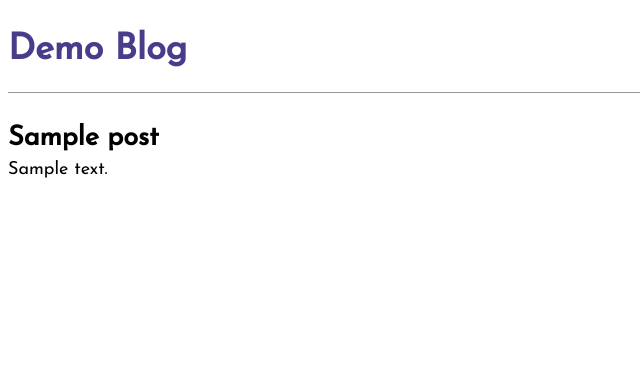
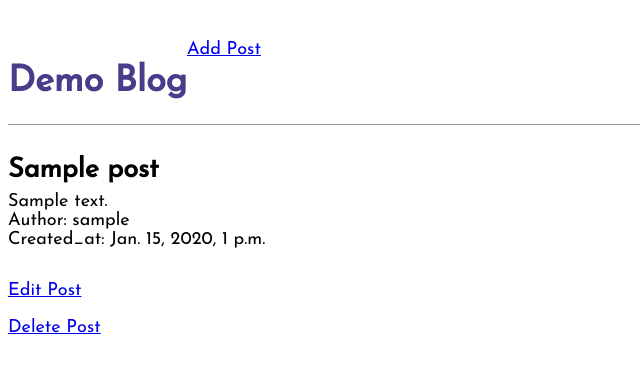
Before and after one commit to FadeevDeniss/blog_proj, a Django app: page /post/1/ in a window 1280 px wide. Shown: the top 373 px of the page, without its empty margins (0-640 px from the left). Run offline with Django 4.2, Linux system fonts and the light colour scheme; tables that the repository leaves empty hold one stand-in row (values such as "Sample post").

Commit message:
add detail Post, new Post templates

```diff
--- a/templates/base.html
+++ b/templates/base.html
@@ -1,3 +1,4 @@
+<!Doctype html>
 {% load static %}
 <html lang="en">
 <head>
@@ -7,14 +8,27 @@
     <link rel="preconnect" href="https://fonts.gstatic.com" crossorigin>
     <link href="https://fonts.googleapis.com/css2?family=Josefin+Sans&display=swap" rel="stylesheet">
     <link href="{% static 'css/base.css' %}" rel="stylesheet">
+
 </head>
 <body>
+<div>
 <header>
-    <h1><a href="{% url 'home' %}">Demo Blog</a></h1>
+
+    <div class="nav-left">
+    <h1>
+        <a href="{% url 'home' %}">Demo Blog</a>
+    </h1>
+        </div>
+
+    <div class="nav-right">
+        <a href="{% url 'post_new' %}">Add Post</a>
+    </div>
+
 </header>
-<div>
+
     {% block content %}
-    {% endblock content%}
+
+        {% endblock content%}
 </div>
 </body>
 </html>
--- a/templates/home.html
+++ b/templates/home.html
@@ -5,6 +5,10 @@
 <div class="post-entry">
     <h2><a href="{% url 'post_detail' post.id %}">{{ post.title }}</a></h2>
     <p>{{ post.body }}</p>
+
+    <p>Author: {{ post.author }}</p>
+
+    <div class="date">Created: {{ post.created_at }}</div>
 </div>
 {% endfor %}
 {% endblock content %}
--- a/templates/post_detail.html
+++ b/templates/post_detail.html
@@ -4,6 +4,9 @@
 <div class="post-entry">
     <h2>{{ post.title }}</h2>
     <p>{{ post.body }}</p>
+    <p>Author: {{ post.author }}</p>
+    <p>Created_at: {{ post.created_at }}</p>
 </div>
-
+  <p><a href="{% url 'post_edit' post.pk %}">Edit Post</a></p>
+    <p><a href="{% url 'post_delete' post.pk %}">Delete Post</a></p>
 {% endblock content %}
```
Also changed, not shown: templates/post_new.html (added, +9 -0 lines).
